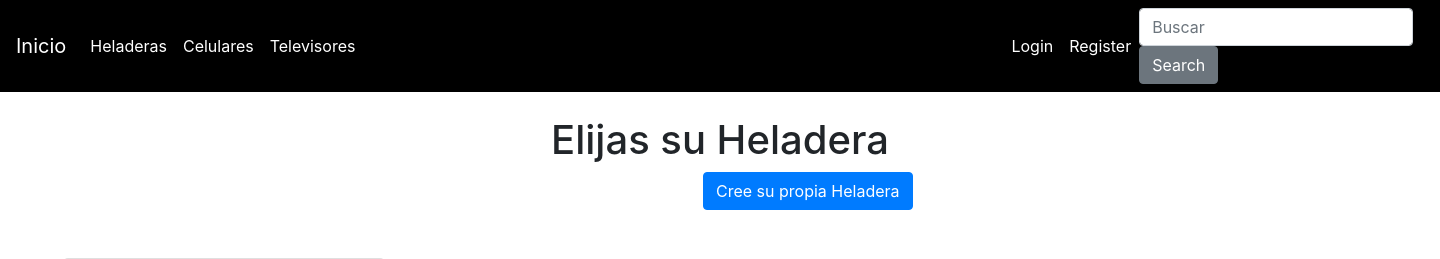
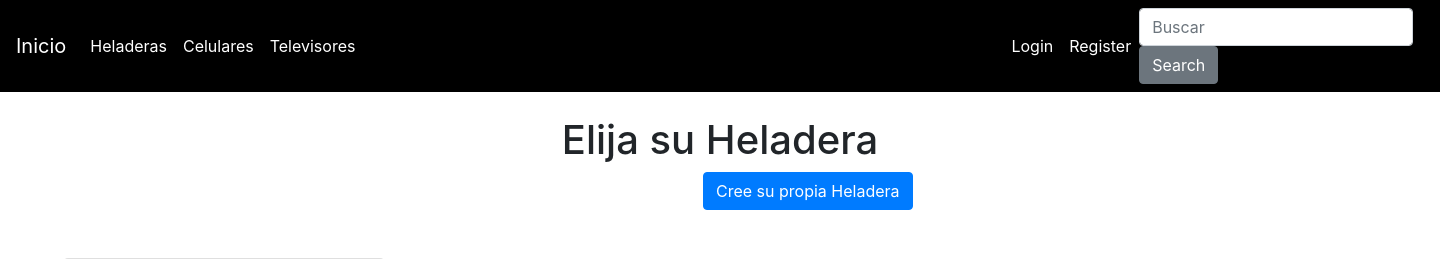
Before and after one commit to LucianoSuarez701/proyecto_final, a Django app: page /heladeras/ in a window 1440 px wide. Shown: the top 259 px of the page. Run offline with Django 4.2, Linux system fonts and the light colour scheme; data comes from the database, SQL or seed files in the repository.

```diff
--- a/templates/detalle_televisores.html
+++ b/templates/detalle_televisores.html
@@ -24,7 +24,7 @@
             <a href="/editar_televisor/{{detalle_televisores.id}}/" class="btn btn-primary">Editar</a>
             {%if request.user.is_authenticated and request.user.is_superuser%}
             <a href="/eliminar_televisor/{{detalle_televisores.id}}" class="btn btn-primary">Eliminar</a>
-            {%endif%%}
+            {%endif%}
         </div>
     </div>
 
--- a/templates/heladeras.html
+++ b/templates/heladeras.html
@@ -8,7 +8,7 @@ Productos
 {% block contenido %}
 
 <br>
-<h1 class="text-center col">Elijas su Heladera</h1>
+<h1 class="text-center col">Elija su Heladera</h1>
 
 {{message}}
 
```
